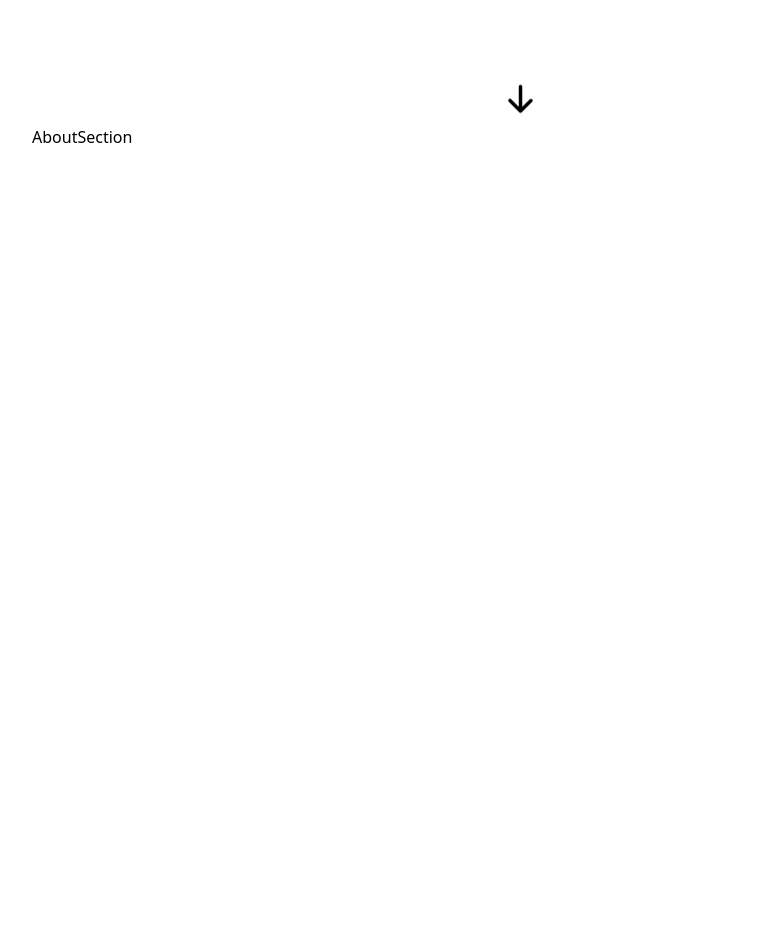
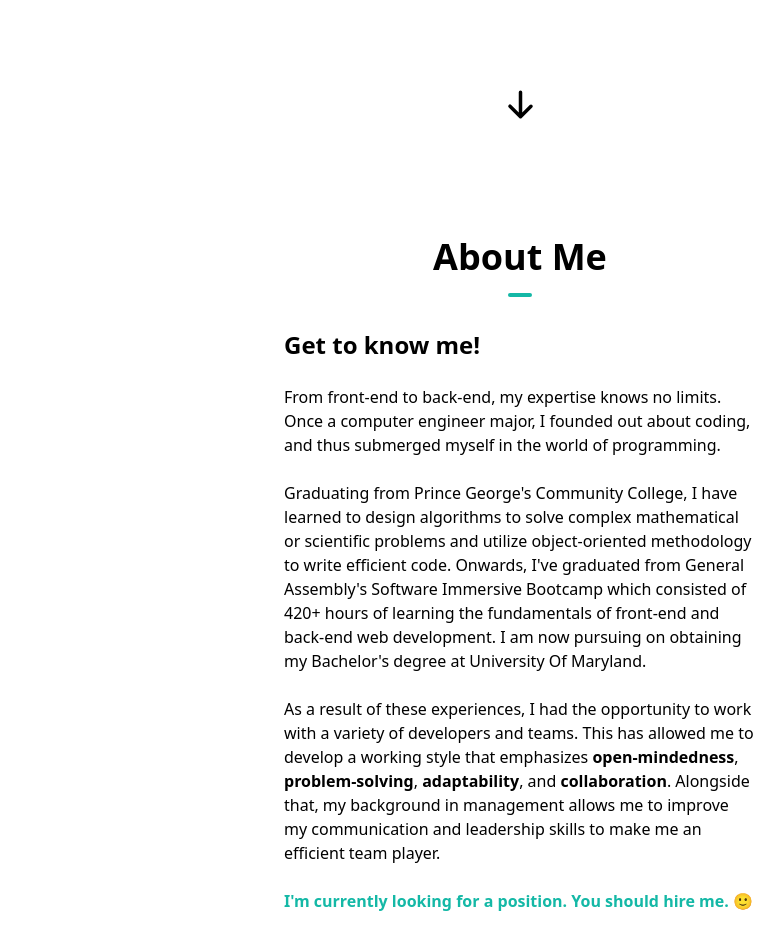
Before and after one commit to PinoyColada/ryan-hatamosa-website-v3, a Next.js app: page / in a window 1280 px wide. Shown: the part 700-1650 px from the top of the page, without its empty margins (120-904 px from the left). Before the commit the page ends 849 px from the top, so only its background shows below. Built offline with nearby package versions, Linux system fonts and the light colour scheme.

Commit message:
added aboutme content

```diff
--- a/components/AboutSection.tsx
+++ b/components/AboutSection.tsx
@@ -2,7 +2,52 @@ import React from 'react'
 
 const AboutSection = () => {
     return (
-        <div>AboutSection</div>
+        <section id="about">
+            <div className="my-12 pb-12 md:pt-16 md:pb-48">
+                <h1 className="text-center font-bold text-4xl">
+                    About Me
+                    <hr className="w-6 h-1 mx-auto my-4 bg-teal-500 border-0 rounded"></hr>
+                </h1>
+
+                <div className="flex flex-col space-y-10 items-stretch justify-center align-top md:space-x-10 md:space-y-0 md:p-4 md:flex-row md:text-left">
+                    <div className="md:w-1/2 ">
+                        <h1 className="text-center text-2xl font-bold mb-6 md:text-left">
+                            Get to know me!
+                        </h1>
+                        <p>
+                            From front-end to back-end, my expertise knows no limits. Once a computer engineer
+                            major, I founded out about coding, and thus submerged myself in the world of programming.
+                        </p>
+                        <br />
+                        <p>
+                            Graduating from Prince George&#39;s Community College, I have learned to
+                            design algorithms to solve complex mathematical or scientific problems
+                            and utilize object-oriented methodology to write efficient code. Onwards,
+                            I&#39;ve graduated from General Assembly&#39;s Software Immersive Bootcamp which consisted of
+                            420+ hours of learning the fundamentals of front-end and back-end web development.
+                            I am now pursuing on obtaining my Bachelor&#39;s degree at University Of Maryland.
+                        </p>
+                        <br />
+                        <p>
+                            As a result of these experiences, I had the opportunity to work with a
+                            variety of developers and teams. This has allowed me to develop a working style that emphasizes{" "}
+                            <span className="font-bold">{" open-mindedness"}</span>,
+                            <span className="font-bold">{" problem-solving"}</span>,
+                            <span className="font-bold">{" adaptability"}</span>, and
+                            <span className="font-bold">{" collaboration"}</span>.
+                            Alongside that, my background in management allows
+                            me to improve my communication and leadership skills to make me an efficient team player.
+                        </p>
+                        <br />
+                        <p>
+                            <span className="font-bold text-teal-500">
+                                I&#39;m currently looking for a position. You should hire me. 🙂
+                            </span>
+                        </p>
+                    </div>
+                </div>
+            </div>
+        </section>
     )
 }
 
```
